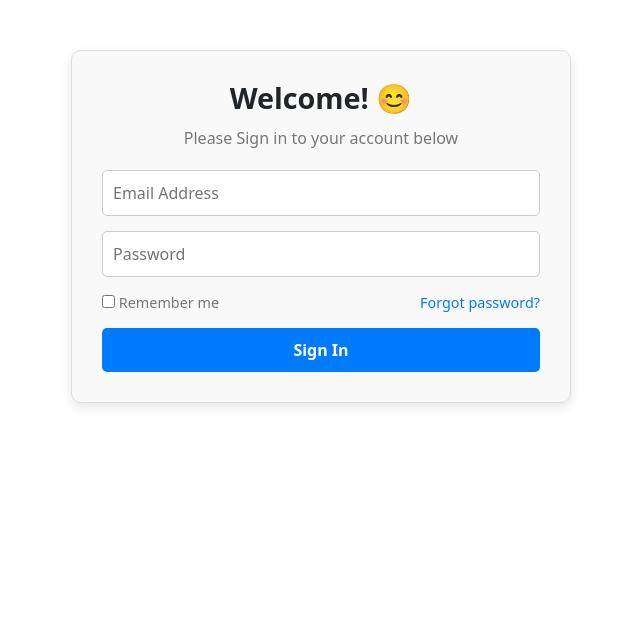
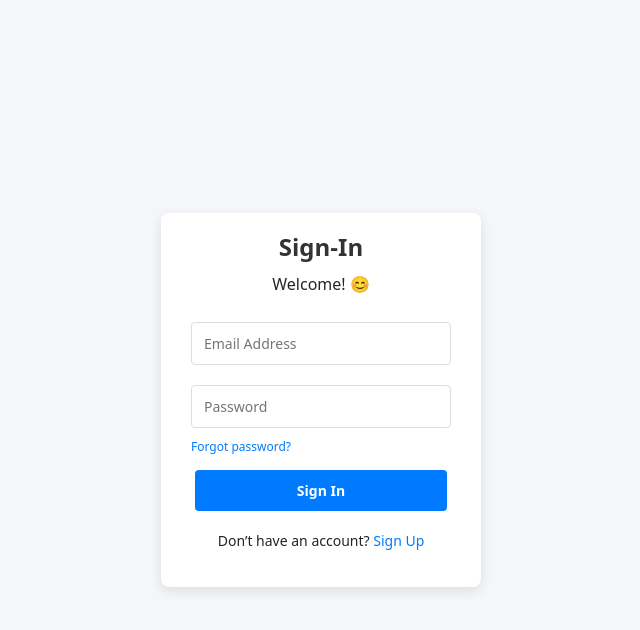
Before and after one commit to S1226M/Hospital_Management, a React (Create React App) app: page / in a window 1280 px wide. Shown: the top 630 px of the page, without its empty margins (319-959 px from the left). Built offline with nearby package versions, Linux system fonts and the light colour scheme.

Commit message:
20-11-2024

```diff
--- a/src/Layout/Layout.js
+++ b/src/Layout/Layout.js
@@ -21,26 +21,24 @@ function Layout({ isLoggedIn, setIsLoggedIn }) {
           <nav>
             <ul className="nav justify-content-end nav-links">
               <li className="nav-item">
-                <Link className="nav-link nav-link-custom" to="/home">
+                <Link className="nav-link nav-link-custom" to="/layout/home">
                   Home
                 </Link>
               </li>
               <li className="nav-item">
-                <Link className="nav-link nav-link-custom" to="/addPatient">
+                <Link className="nav-link nav-link-custom" to="/layout/addPatient">
                   Add Patient
                 </Link>
               </li>
               <li className="nav-item">
-                <Link className="nav-link nav-link-custom" to="/patientInfo">
+                <Link className="nav-link nav-link-custom" to="/layout/patientInfo">
                   Patient Info
                 </Link>
               </li>
               <li className="nav-item">
-                {
-                  isLoggedIn ?
-                                (<span className="nav-link nav-link-custom" onClick={handleLogout}>Log Out</span>)
-                             :  (<Link className="nav-link nav-link-custom" to="/login">Login</Link>)
-                }
+                <Link className="nav-link nav-link-custom" to="/login">
+                  Logout
+                </Link>
               </li>
             </ul>
           </nav>
--- a/src/Login&Logout/SignIn&SignUp.css
+++ b/src/Login&Logout/SignIn&SignUp.css
@@ -1,88 +1,86 @@
-/* Page container for Sign In and Sign Up */
-/* SignIn and SignUp page container */
-.login-page-container {
-  max-width: 500px;
-  margin: 50px auto;
-  padding: 30px;
-  border: 1px solid #ddd;
-  background-color: #f9f9f9;
-  border-radius: 10px;
-  box-shadow: 0 4px 12px rgba(0, 0, 0, 0.1); /* Enhanced shadow effect */
-  text-align: center;
+.auth-container {
+  display: flex;
+  justify-content: center;
+  align-items: center;
+  min-height: 100vh;
+  background-color: #f4f6f9;
 }
 
+.form-wrapper {
+  background: #fff;
+  padding: 20px 30px;
+  border-radius: 8px;
+  box-shadow: 0px 4px 12px rgba(0, 0, 0, 0.1);
+  text-align: center;
+  width: 320px;
+}
 
-/* Form title and subtitle */
-.login-form-title {
-  font-size: 1.8rem;
+.form-title {
+  font-size: 24px;
   font-weight: bold;
   margin-bottom: 10px;
+  color: #333;
 }
 
-.login-subtitle {
-  font-size: 1rem;
-  color: #777;
-  margin-bottom: 20px;
+.auth-form {
+  display: flex;
+  flex-direction: column;
 }
 
-/* Input fields */
-.login-input {
-  width: 100%;
-  padding: 10px;
-  margin-bottom: 15px;
-  border: 1px solid #ccc;
-  border-radius: 5px;
+.form-input {
+  padding: 10px 12px;
+  margin: 10px 0;
+  border: 1px solid #ddd;
+  border-radius: 4px;
+  font-size: 14px;
 }
 
-/* Buttons */
-.signin-btn, .signup-btn {
-  width: 100%;
-  padding: 10px;
-  font-size: 1rem;
-  font-weight: bold;
-  color: #fff;
-  background-color: #007bff;
-  border: none;
-  border-radius: 5px;
-  cursor: pointer;
-  transition: background-color 0.3s ease;
-}
-
-.signin-btn:hover, .signup-btn:hover {
-  background-color: #0056b3;
-}
-
-/* Footer options */
-.form-options {
+.options-container {
   display: flex;
   justify-content: space-between;
   align-items: center;
-  margin-bottom: 15px;
-  font-size: 0.9rem;
-  color: #777;
+  margin-bottom: 10px;
+  font-size: 12px;
 }
 
 .forgot-password {
+  color: #007bff;
   cursor: pointer;
-  color: #007bff;
+  text-decoration: none;
 }
 
 .forgot-password:hover {
   text-decoration: underline;
 }
 
-/* Footer for navigation */
+.btn {
+  padding: 10px 15px;
+  border: none;
+  border-radius: 4px;
+  cursor: pointer;
+  font-size: 14px;
+}
+
+.primary-btn {
+  background-color: #007bff;
+  color: #fff;
+  font-weight: bold;
+}
+
+.primary-btn:hover {
+  background-color: #0056b3;
+}
+
 .form-footer {
   margin-top: 15px;
-  font-size: 0.9rem;
-  color: #777;
+  font-size: 14px;
 }
 
-.signup-link, .signin-link {
+.link-text {
   color: #007bff;
   cursor: pointer;
 }
 
-.signup-link:hover, .signin-link:hover {
+.link-text:hover {
   text-decoration: underline;
 }
--- a/src/Login&Logout/SignIn.js
+++ b/src/Login&Logout/SignIn.js
@@ -2,42 +2,37 @@ import React from 'react';
 import './SignIn&SignUp.css';
 import { useNavigate } from 'react-router-dom';
 
-function SignIn({ setIsLoggedIn }) { // Accept setIsLoggedIn as a prop
+function SignIn({ setIsLoggedIn }) {
   const navigate = useNavigate();
 
   const handleSubmit = (e) => {
     e.preventDefault();
-    setIsLoggedIn(true); // Set the logged-in state to true
-    navigate('/layout/home'); // Navigate to the home page
+    setIsLoggedIn(true);
+    navigate('/layout/home');
   };
 
   return (
-    <div className="login-page-container">
-      <h2 className="login-form-title">Welcome! 😊</h2>
-      <p className="login-subtitle">Please Sign in to your account below</p>
-      <form className="login-form" onSubmit={handleSubmit}>
-        <input
-          type="email"
-          name="email"
-          placeholder="Email Address"
-          className="login-input"
-        />
-        <input
-          type="password"
-          name="password"
-          placeholder="Password"
-          className="login-input"
-        />
-        <div className="form-options">
-          <label>
-            <input type="checkbox" /> Remember me
-          </label>
-          <span className="forgot-password">Forgot password?</span>
+    <div className="auth-container">
+      <div className="form-wrapper">
+        <h2 className="form-title">Sign-In</h2>
+        <p>Welcome! 😊</p>
+        <form onSubmit={handleSubmit} className="auth-form">
+          <input type="email" placeholder="Email Address" className="form-input" required/>
+          <input type="password" placeholder="Password" className="form-input" required/>
+          <div className="options-container">
+            <span className="forgot-password">Forgot password?</span>
+          </div>
+          <button type="submit" className="btn primary-btn">Sign In</button>
+        </form>
+        <div className="form-footer">
+          <p>
+            Don’t have an account?{' '}
+            <span onClick={() => navigate('/signup')} className="link-text">
+              Sign Up
+            </span>
+          </p>
         </div>
-        <button className="signin-btn" type="submit">
-          Sign In
-        </button>
-      </form>
+      </div>
     </div>
   );
 }
--- a/src/Login&Logout/SignUp.js
+++ b/src/Login&Logout/SignUp.js
@@ -7,46 +7,28 @@ function SignUp() {
 
   const handleSubmit = (e) => {
     e.preventDefault();
-  };
-
-  const handleSignInClick = () => {
-    navigate('/signin');
+    // Handle sign-up logic here
   };
 
   return (
-    <div className="login-page-container">
-      <h2 className="login-form-title">Welcome! 😊</h2>
-      <p className="login-subtitle">Please Create an Account below</p>
-      <form className="login-form" onSubmit={handleSubmit}>
-        <input
-          type="text"
-          name="name"
-          placeholder="Full Name"
-          className="login-input"
-        />
-        <input
-          type="email"
-          name="email"
-          placeholder="Email Address"
-          className="login-input"
-        />
-        <input
-          type="password"
-          name="password"
-          placeholder="Password"
-          className="login-input"
-        />
-        <button className="signup-btn" type="submit">
-          Sign Up
-        </button>
+    <div className="auth-container">
+      <div className="form-wrapper">
+        <h2 className="form-title">Sign-Up</h2>
+        <p>Welcome! 😊</p>
+        <form onSubmit={handleSubmit} className="auth-form">
+          <input type="text" placeholder="Full Name" className="form-input" required/>
+          <input type="email" placeholder="Email Address" className="form-input" required/>
+          <input type="password" placeholder="Password" className="form-input" required/>
+          <button type="submit" className="btn primary-btn" onClick={() => navigate('/layout')}>Sign Up</button>
         </form>
         <div className="form-footer">
           <p>
             Already have an account?{' '}
-          <span className="signin-link" onClick={handleSignInClick}>
+            <span onClick={() => navigate('/')} className="link-text">
               Sign In
             </span>
           </p>
+        </div>
       </div>
     </div>
   );
--- a/src/index.js
+++ b/src/index.js
@@ -12,19 +12,19 @@ import SignIn from './Login&Logout/SignIn';
 import SignUp from './Login&Logout/SignUp';
 
 function App() {
-  const [isLoggedIn, setIsLoggedIn] = useState(false); // State for login status
+  const [isLoggedIn, setIsLoggedIn] = useState(false);
 
   return (
     <BrowserRouter>
       <Routes>
         <Route
           path="/"
-          element={<SignIn setIsLoggedIn={setIsLoggedIn} />} // Pass setIsLoggedIn to SignIn
+          element={<SignIn setIsLoggedIn={setIsLoggedIn} />}
         />
         <Route path="/signup" element={<SignUp />} />
         <Route
-          path="/layout/*"
-          element={<Layout isLoggedIn={isLoggedIn} setIsLoggedIn={setIsLoggedIn} />} // Pass isLoggedIn and setIsLoggedIn to Layout
+          path="/layout/"
+          element={<Layout isLoggedIn={isLoggedIn} setIsLoggedIn={setIsLoggedIn} />}
         >
           <Route path="home" element={<Home />} />
           <Route path="addPatient" element={<AddPatient />} />
```
Also changed, not shown: src/TalkWithDoctor/TalkWithDoctor.js (added, +12 -0 lines). Lines whose indentation alone changed are shown as unchanged.
